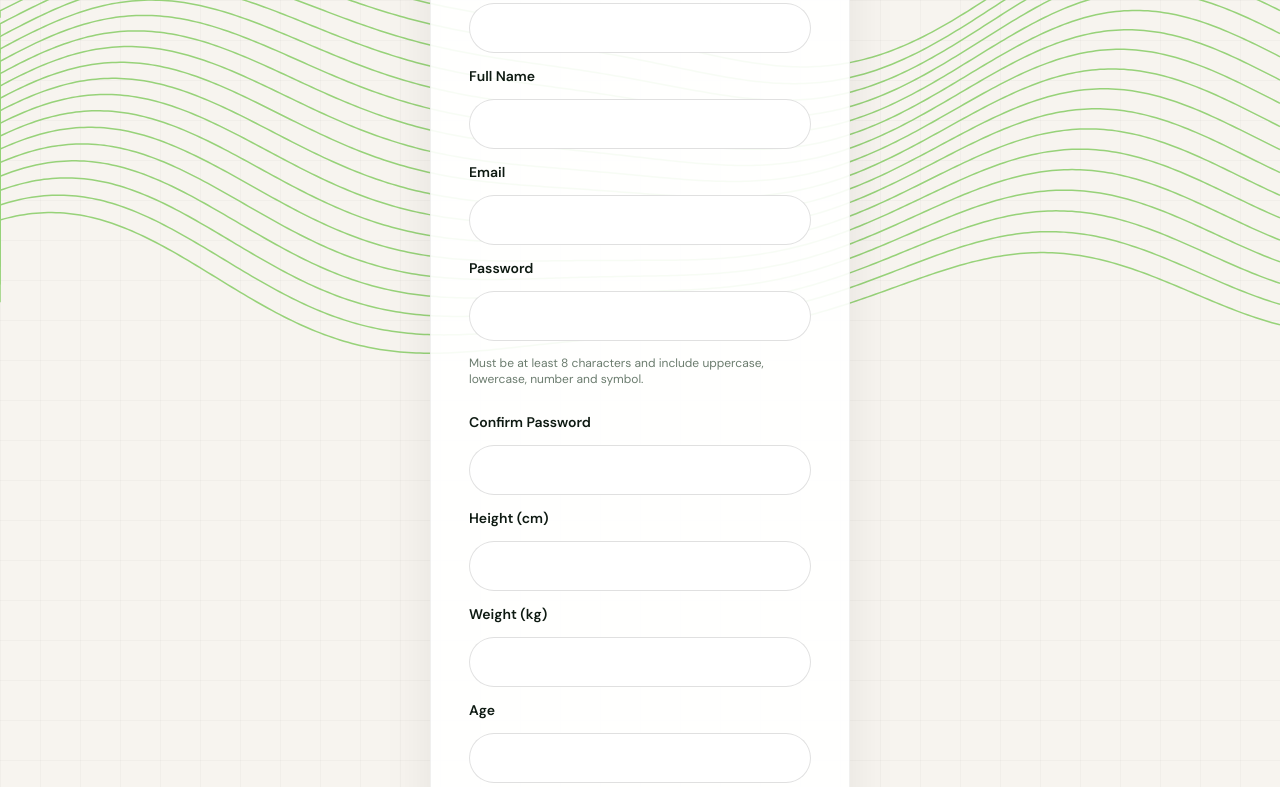
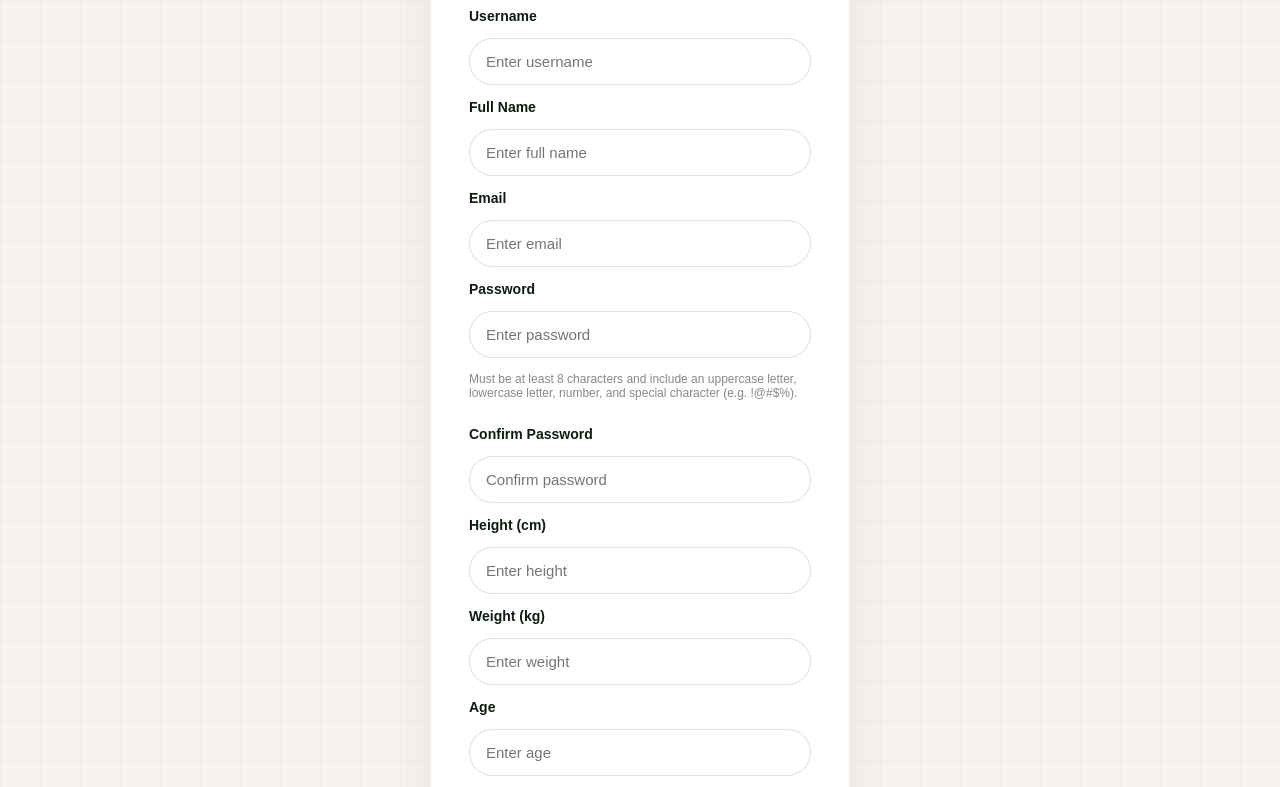
Before and after one commit to AidanHWood/CMP-5012B, a website: page Code/register.html in a window 1280 px wide. Shown: the part 240-1027 px from the top of the page. Drawn offline with Linux system fonts and the light colour scheme.

Commit message:
Revert "Register and Forgot Password CSS Update"
This reverts commit 606c3c9ef7d934ceb95e46802dbcb22beb123c6c.

```diff
--- a/Code/auth.css
+++ b/Code/auth.css
@@ -113,24 +113,6 @@
     z-index: 1000;
 }
 
-.form-text {
-    text-align: center;
-    color: var(--muted);
-    font-size: 14px;
-    line-height: 1.5;
-    margin: -4px 0 12px;
-}
-
-#successBox {
-    background: rgba(26, 107, 60, 0.08);
-    border: 1px solid rgba(26, 107, 60, 0.2);
-    border-radius: 14px;
-    padding: 10px 12px;
-    font-size: 14px;
-    text-align: center;
-    color: var(--green);
-}
-
 @media (max-width: 768px) {
     .form-page {
         padding: 90px 18px 40px;
--- a/Code/register.html
+++ b/Code/register.html
@@ -1,67 +1,105 @@
 <!doctype html>
 <html lang="en">
   <head>
-    <meta charset="UTF-8">
+    <meta charset="UTF-8" />
     <title>Register - Health Tracking System</title>
-
-    <link rel="stylesheet" href="homepage.css">
-    <link rel="stylesheet" href="auth.css">
-
-    <link rel="preconnect" href="https://fonts.googleapis.com">
-    <link href="https://fonts.googleapis.com/css2?family=Instrument+Serif:ital@0;1&family=DM+Sans:wght@300;400;500;600&display=swap" rel="stylesheet">
+    <link rel="stylesheet" href="homepage.css" />
+    <link rel="stylesheet" href="auth.css" />
   </head>
 
   <body>
-
     <header class="navbar">
       <nav>
-        <input type="checkbox" id="menu-toggle">
+        <input type="checkbox" id="menu-toggle" />
         <label for="menu-toggle" class="menu-icon">☰</label>
 
         <ul class="nav-links">
-            <li><a href="homepage.html">Home</a></li>
-            <li><a href="login.html">Login</a></li>
+          <!-- <li><a href="homepage.html">Home</a></li> -->
+          <li><a href="dashboard.html">Dashboard</a></li>
+          <li><a href="logCalories.html">Log Calories</a></li>
+          <li><a href="logExercise.html">Log Exercise</a></li>
+          <li><a href="userSettings.html">User Settings</a></li>
+          <!-- <li><a href="login.html">Login</a></li> -->
         </ul>
       </nav>
     </header>
 
-<canvas id="waveCanvas"></canvas>
+    <h1 class="site-title">Health Tracking System</h1>
 
-<main class="form-page">
+    <div class="content form-page">
       <form class="form-card">
+        <h2>Create Account</h2>
 
-        <h2>Create account</h2>
-
-        <div id="errorBox" style="display:none;"></div>
-        <div id="successBox" style="display:none;"></div>
+        <div id="errorBox" style="display: none; color: red"></div>
+        <div id="successBox" style="display: none; color: green"></div>
 
         <label for="username">Username</label>
-        <input id="username" name="username" type="text" required>
+        <input
+          id="username"
+          name="username"
+          type="text"
+          placeholder="Enter username"
+          required
+        />
 
         <label for="real_name">Full Name</label>
-        <input id="real_name" name="real_name" type="text" required>
+        <input
+          id="real_name"
+          name="real_name"
+          type="text"
+          placeholder="Enter full name"
+          required
+        />
 
         <label for="email">Email</label>
-        <input id="email" name="email" type="email" required>
+        <input
+          id="email"
+          name="email"
+          type="email"
+          placeholder="Enter email"
+          required
+        />
 
         <label for="password">Password</label>
-        <input id="password" name="password" type="password" required>
-
-        <p style="font-size:12px; color:#6b7c6e; margin:0 0 12px 0">
-            Must be at least 8 characters and include uppercase, lowercase, number and symbol.
+        <input
+          id="password"
+          name="password"
+          type="password"
+          placeholder="Enter password"
+          required
+        />
+        <p style="font-size: 12px; color: #888; margin: 0px 0 12px 0">
+          Must be at least 8 characters and include an uppercase letter,
+          lowercase letter, number, and special character (e.g. !@#$%).
         </p>
 
         <label for="confirm_password">Confirm Password</label>
-        <input id="confirm_password" name="confirm_password" type="password" required>
+        <input
+          id="confirm_password"
+          name="confirm_password"
+          type="password"
+          placeholder="Confirm password"
+          required
+        />
 
         <label for="height_cm">Height (cm)</label>
-        <input id="height_cm" name="height_cm" type="number">
+        <input
+          id="height_cm"
+          name="height_cm"
+          type="number"
+          placeholder="Enter height"
+        />
 
         <label for="weight_kg">Weight (kg)</label>
-        <input id="weight_kg" name="weight_kg" type="number">
+        <input
+          id="weight_kg"
+          name="weight_kg"
+          type="number"
+          placeholder="Enter weight"
+        />
 
         <label for="age">Age</label>
-        <input id="age" name="age" type="number">
+        <input id="age" name="age" type="number" placeholder="Enter age" />
 
         <label for="gender">Gender</label>
         <select id="gender" name="gender">
@@ -70,65 +108,17 @@
           <option value="female">Female</option>
         </select>
 
-        <button type="button" id="registerBtn" onclick="handleRegister()">Create Account</button>
+        <button type="button" id="registerBtn" onclick="handleRegister()">
+          Create Account
+        </button>
 
         <p class="form-link">
-            Already have an account? <a href="login.html">Login</a>
+          Already have an account?
+          <a href="login.html">Login</a>
         </p>
-
       </form>
-</main>
+    </div>
 
     <script src="/register.js"></script>
-
-<script>
-const canvas = document.getElementById("waveCanvas");
-const ctx = canvas.getContext("2d");
-
-canvas.width = window.innerWidth;
-canvas.height = window.innerHeight;
-
-window.addEventListener("resize", () => {
-    canvas.width = window.innerWidth;
-    canvas.height = window.innerHeight;
-});
-
-let t = 0;
-const LINES = 18;
-
-function draw() {
-    ctx.clearRect(0, 0, canvas.width, canvas.height);
-
-    const h = canvas.height;
-    const w = canvas.width;
-
-    for (let i = 0; i < LINES; i++) {
-        const progress = i / LINES;
-        const y = h * 0.3 + h * 0.4 * progress;
-
-        ctx.beginPath();
-        ctx.moveTo(0, y);
-
-        for (let x = 0; x <= w; x += 4) {
-            const wave =
-                Math.sin((x / w) * Math.PI * 3 + t + progress * 2) * 40 +
-                Math.sin((x / w) * Math.PI * 5 + t * 1.3 + progress) * 20 +
-                Math.sin((x / w) * Math.PI * 2 - t * 0.7) * 30;
-
-            ctx.lineTo(x, y + wave);
-        }
-
-        ctx.strokeStyle = "hsla(100, 50%, 65%, 10)";
-        ctx.lineWidth = 1.5;
-        ctx.stroke();
-    }
-
-    t += 0.008;
-    requestAnimationFrame(draw);
-}
-
-draw();
-</script>
-
   </body>
 </html>
```
Also changed, not shown: Code/forgot-password.html (+49 -72 lines). Lines whose indentation alone changed are shown as unchanged.
